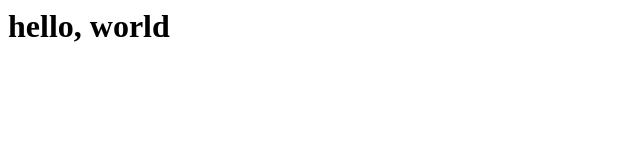
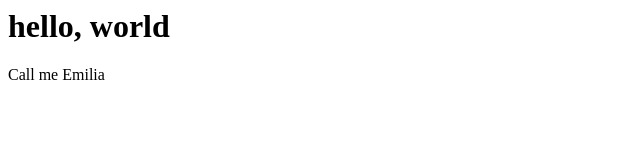
Before and after one commit to ebriaguez/website, a plain HTML site: page index.html in a window 1280 px wide. Shown: the full height of the page, 0-640 px from the left. Drawn offline with Linux system fonts and the light colour scheme.

Commit message:
Add some HTML structure

```diff
--- a/index.html
+++ b/index.html
@@ -1 +1,2 @@
 <h1>hello, world</h1>
+ <p>Call me Emilia</p>
```
